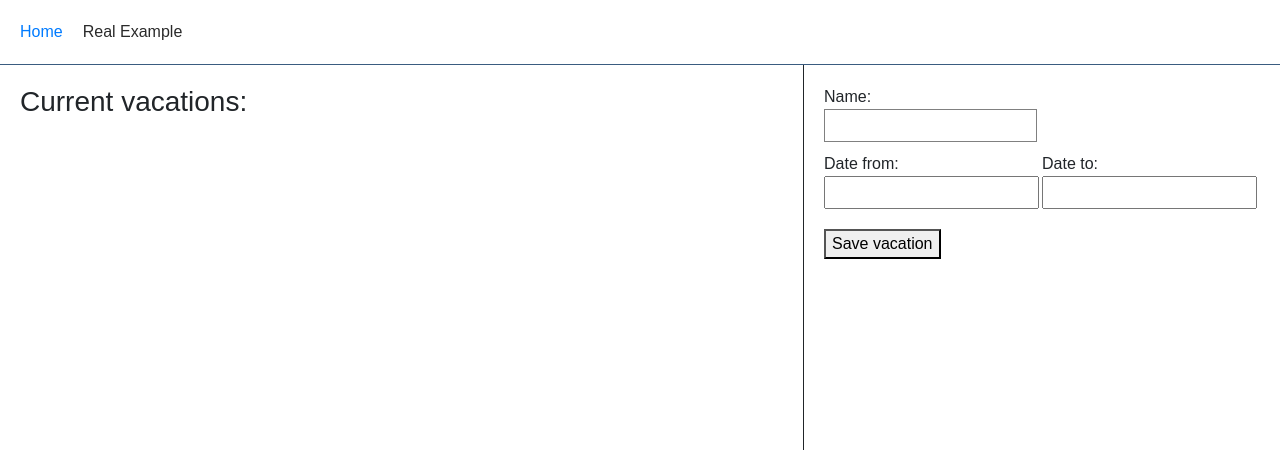
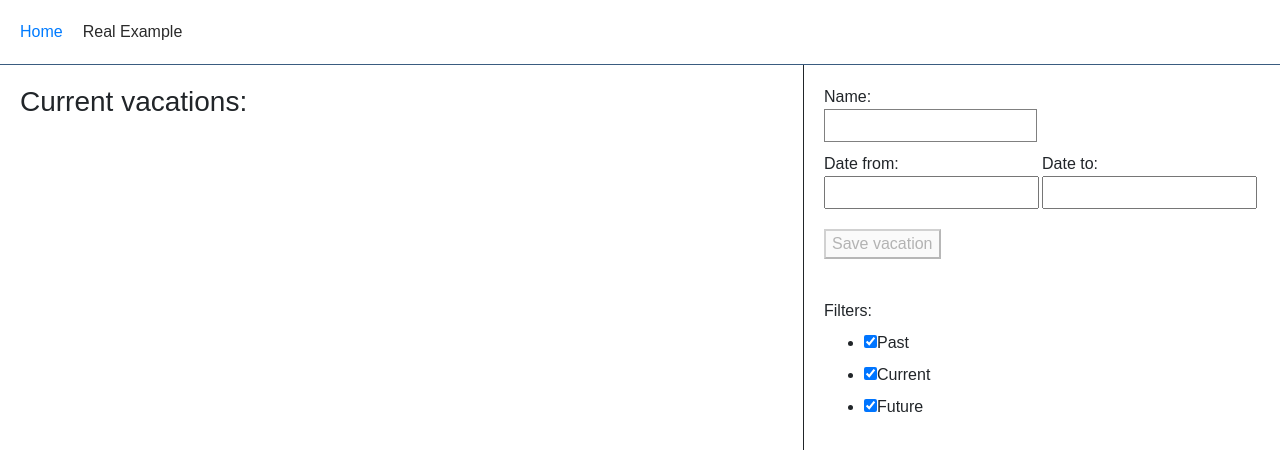
Before and after one commit to toli444/React-Date-Picker, a React app: page /#/example in a window 1280 px wide. Shown: the top 450 px of the page. Built offline with nearby package versions, Linux system fonts and the light colour scheme.

Commit message:
Add filters

```diff
--- a/src/example-page/actions/index.js
+++ b/src/example-page/actions/index.js
@@ -10,9 +10,13 @@ export const setVisibilityFilter = filter => ({
   filter
 });
 
+export const unsetVisibilityFilter = filter => ({
+  type: 'UNSET_VISIBILITY_FILTER',
+  filter
+});
+
 export const VisibilityFilters = {
-  SHOW_ALL: 'SHOW_ALL',
-  SHOW_PAST: 'SHOW_PAST',
-  SHOW_ACTIVE: 'SHOW_ACTIVE',
-  SHOW_FUTURE: 'SHOW_FUTURE',
+  PAST: 'PAST',
+  CURRENT: 'CURRENT',
+  FUTURE: 'FUTURE',
 };
--- /dev/null
+++ b/src/example-page/containers/VacationFilters/index.js
@@ -0,0 +1,72 @@
+import React, {Component} from 'react';
+import {connect} from 'react-redux';
+import PropTypes from 'prop-types';
+import styles from './styles.less';
+import { VisibilityFilters, setVisibilityFilter, unsetVisibilityFilter } from '../../actions';
+
+class VacationFilters extends Component {
+  static propTypes = {
+    setVisibilityFilter: PropTypes.func,
+    unsetVisibilityFilter: PropTypes.func,
+  };
+
+  state = {
+    filters: [{
+      label: 'Past',
+      value: VisibilityFilters.PAST,
+      checked: true,
+    }, {
+      label: 'Current',
+      value: VisibilityFilters.CURRENT,
+      checked: true,
+    }, {
+      label: 'Future',
+      value: VisibilityFilters.FUTURE,
+      checked: true,
+    }]
+  };
+
+  handleChange(e, index) {
+    const newFilters = this.state.filters.concat();
+    const filter = newFilters[index];
+    filter.checked = e.target.checked;
+
+    if (filter.checked) {
+      this.props.setVisibilityFilter(filter.value);
+    } else {
+      this.props.unsetVisibilityFilter(filter.value);
+    }
+
+    this.setState({filters: newFilters})
+  }
+
+  render() {
+    return (
+      <div className={styles.filters}>
+        <label>Filters: </label>
+        <ul>
+          {this.state.filters.map((filter, index) => (
+            <li key={filter.value}>
+              <label>
+                <input
+                  type="checkbox"
+                  value={filter.value}
+                  checked={filter.checked}
+                  onChange={e => this.handleChange(e, index)}
+                />
+                {filter.label}
+              </label>
+            </li>)
+          )}
+        </ul>
+      </div>
+    )
+  }
+}
+
+const mapDispatchToProps = dispatch => ({
+  setVisibilityFilter: filter => dispatch(setVisibilityFilter(filter)),
+  unsetVisibilityFilter: filter => dispatch(unsetVisibilityFilter(filter)),
+});
+
+export default connect(null, mapDispatchToProps)(VacationFilters);
--- /dev/null
+++ b/src/example-page/containers/VacationFilters/styles.less
@@ -0,0 +1,3 @@
+.filters {
+  padding: 20px;
+}
--- a/src/example-page/containers/VacationForm/index.js
+++ b/src/example-page/containers/VacationForm/index.js
@@ -44,8 +44,14 @@ class VacationForm extends Component {
     e.preventDefault();
 
     this.props.dispatch(addVacation(this.state));
-    //this.resetForm();
+    this.resetForm();
   };
+
+  isSaveButtonDisabled() {
+    const {name, startDate, endDate} = this.state;
+
+    return !name.trim() || !startDate || !endDate;
+  }
 
   render() {
     const {name, startDate, endDate} = this.state;
@@ -70,7 +76,7 @@ class VacationForm extends Component {
               format={this.props.format}
             />
           </div>
-          <button type="submit" className={styles.submit}>
+          <button type="submit" className={styles.submit} disabled={this.isSaveButtonDisabled()}>
             Save vacation
           </button>
         </form>
--- a/src/example-page/containers/VacationsList/index.js
+++ b/src/example-page/containers/VacationsList/index.js
@@ -1,22 +1,41 @@
 import React from 'react';
 import {connect} from 'react-redux'
 import PropTypes from 'prop-types';
+import moment from 'moment';
 import {VisibilityFilters} from '../../actions';
 import Vacation from '../../components/Vacation';
 
-const getVisibleVacations = (todos, filter) => {
-  switch (filter) {
-    case VisibilityFilters.SHOW_ALL:
-      return todos;
-    case VisibilityFilters.SHOW_PAST:
-      return todos.filter(t => t.completed);
-    case VisibilityFilters.SHOW_ACTIVE:
-      return todos.filter(t => !t.completed);
-    case VisibilityFilters.SHOW_FUTURE:
-      return todos.filter(t => !t.completed);
-    default:
-      throw new Error('Unknown filter: ' + filter)
+const today = moment();
+
+const isPastVacation = vacation => today.isAfter(vacation.endDate, 'day');
+const isCurrentVacation = vacation => (
+  today.isSameOrAfter(vacation.startDate, 'day') &&
+  today.isSameOrBefore(vacation.endDate, 'day')
+);
+const isFutureVacation = vacation => today.isBefore(vacation.startDate, 'day');
+
+const filters = {
+  [VisibilityFilters.PAST]: isPastVacation,
+  [VisibilityFilters.CURRENT]: isCurrentVacation,
+  [VisibilityFilters.FUTURE]: isFutureVacation,
+};
+
+const isVisibleVacation = (vacation, currentFilters) => {
+  for (let filter of currentFilters) {
+    if (filters[filter](vacation)) {
+      return true;
+    }
   }
+
+  return false;
+};
+
+const getVisibleVacations = (vacations, currentFilters) => {
+  if (currentFilters.length === VisibilityFilters.length) {
+    return vacations;
+  }
+
+  return vacations.filter(vacation => isVisibleVacation(vacation, currentFilters))
 };
 
 const VacationsList = ({vacations, format}) => (
@@ -41,7 +60,7 @@ VacationsList.propTypes = {
 };
 
 const mapStateToProps = state => ({
-  vacations: getVisibleVacations(state.vacations, state.visibilityFilter)
+  vacations: getVisibleVacations(state.vacations, state.visibilityFilters)
 });
 
 export default connect(mapStateToProps)(VacationsList)
--- a/src/example-page/index.js
+++ b/src/example-page/index.js
@@ -1,6 +1,7 @@
 import React, {Component} from 'react';
 import VacationForm from './containers/VacationForm';
-import VacationsList from "./containers/VacationsList";
+import VacationsList from './containers/VacationsList';
+import VacationFilters from './containers/VacationFilters';
 
 import styles from './styles.less';
 
@@ -11,7 +12,10 @@ class ExamplePage extends Component {
     return (
       <div className={styles['example-page']}>
         <VacationsList format={this.format} />
-        <VacationForm format={this.format} />
+        <div>
+          <VacationForm format={this.format} />
+          <VacationFilters />
+        </div>
       </div>
     );
   }
--- a/src/example-page/reducers/index.js
+++ b/src/example-page/reducers/index.js
@@ -1,9 +1,9 @@
 import {combineReducers} from 'redux'
 import vacations from './vacations';
-import visibilityFilter from './visibilityFilter';
+import visibilityFilters from './visibilityFilters';
 
 
 export default combineReducers({
   vacations,
-  visibilityFilter
+  visibilityFilters: visibilityFilters
 });
--- a/src/example-page/reducers/vacations.js
+++ b/src/example-page/reducers/vacations.js
@@ -10,12 +10,6 @@ const vacations = (state = [], {type, payload}) => {
           completed: false
         }
       ];
-    case 'TOGGLE_VACATION':
-      return state.map(vacation =>
-        (vacation.id === payload.id)
-          ? {...vacation, completed: !payload.completed}
-          : vacation
-      );
     default:
       return state;
   }
--- a/src/example-page/reducers/visibilityFilter.js
+++ /dev/null
@@ -1,12 +0,0 @@
-import { VisibilityFilters } from '../actions/index';
-
-const visibilityFilter = (state = VisibilityFilters.SHOW_ALL, {type, filter}) => {
-  switch (type) {
-    case 'SET_VISIBILITY_FILTER':
-      return filter;
-    default:
-      return state;
-  }
-};
-
-export default visibilityFilter;
--- /dev/null
+++ b/src/example-page/reducers/visibilityFilters.js
@@ -0,0 +1,16 @@
+import { VisibilityFilters } from '../actions'
+
+const initialState = [VisibilityFilters.PAST, VisibilityFilters.CURRENT, VisibilityFilters.FUTURE];
+
+const visibilityFilters = (state = initialState, {type, filter}) => {
+  switch (type) {
+    case 'SET_VISIBILITY_FILTER':
+      return state.concat(filter);
+    case 'UNSET_VISIBILITY_FILTER':
+      return state.filter(currentFilter => currentFilter !== filter);
+    default:
+      return state;
+  }
+};
+
+export default visibilityFilters;
```
